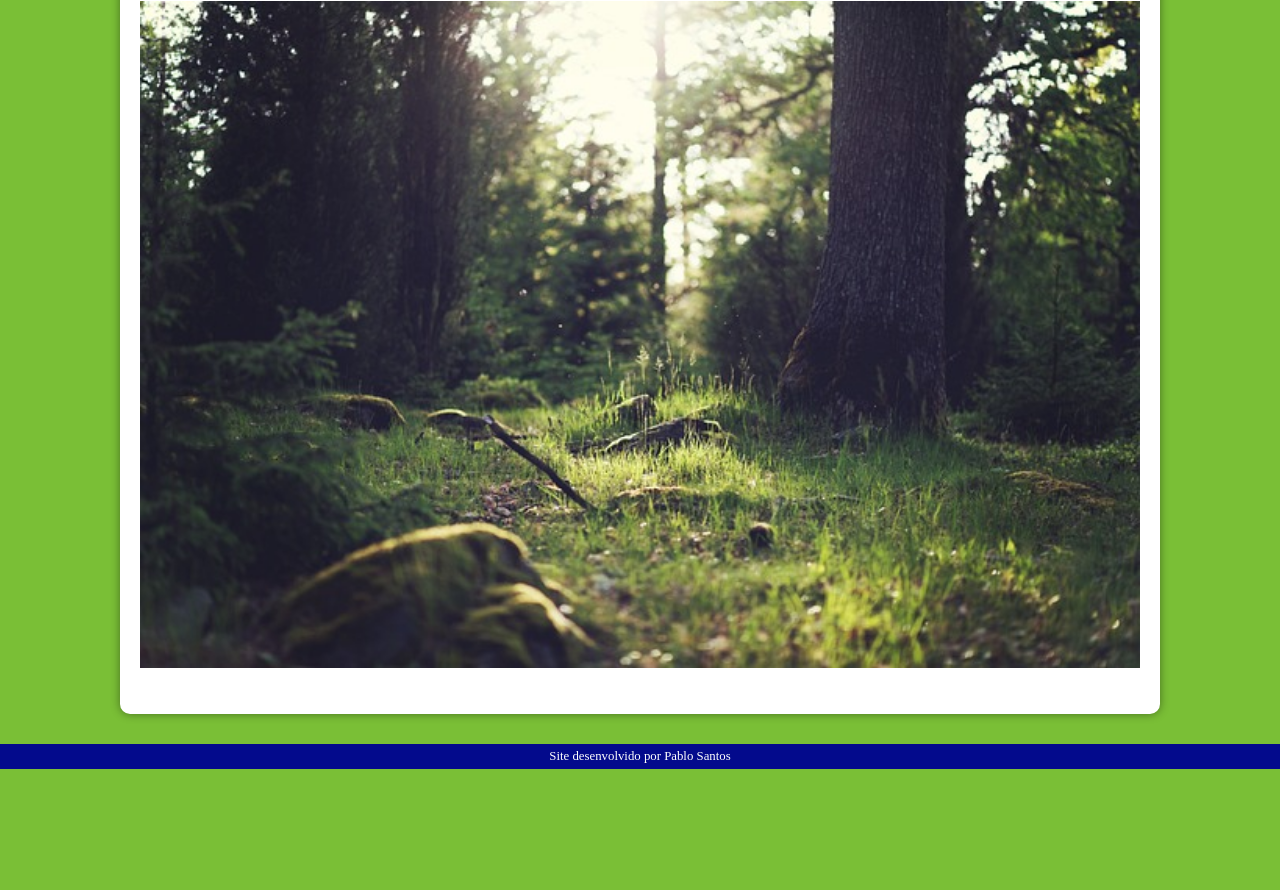
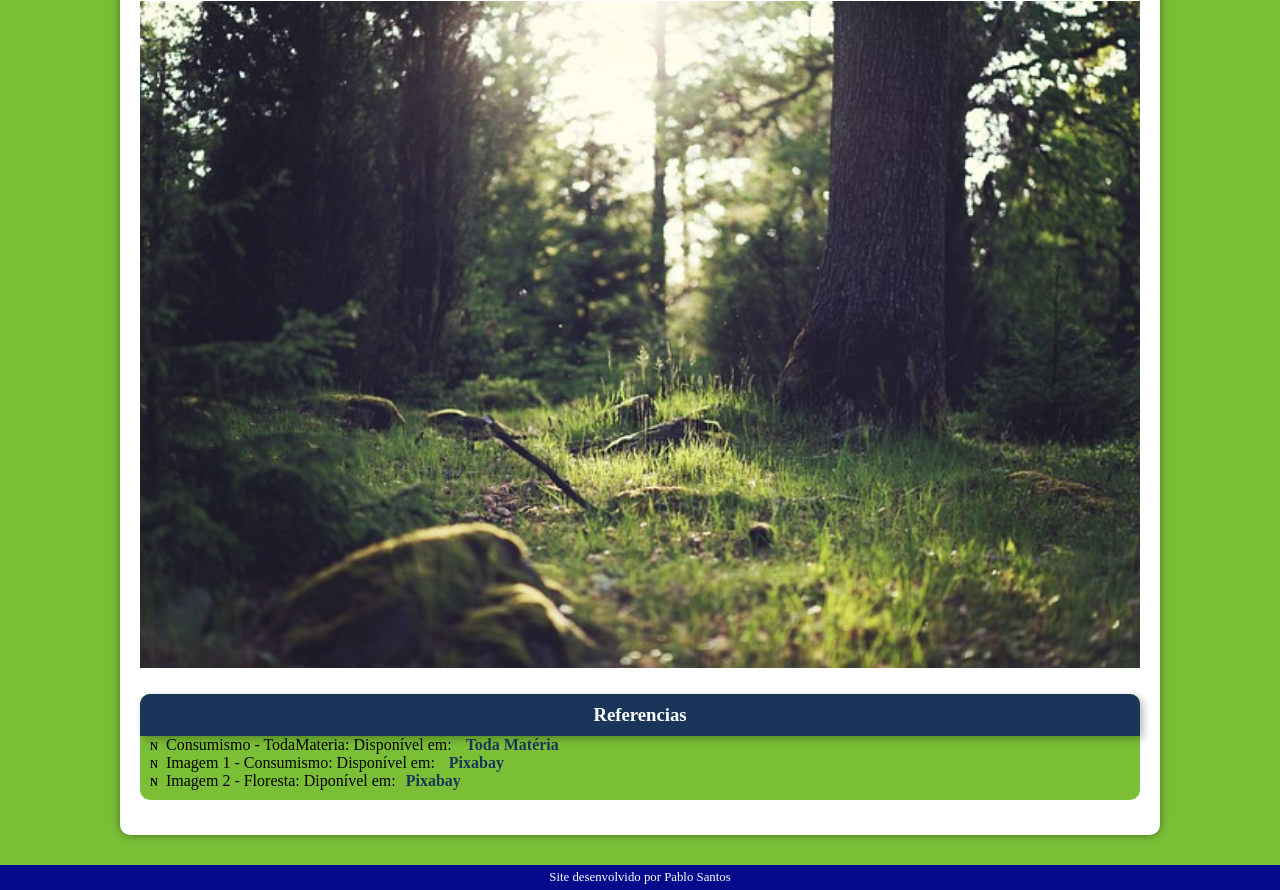
Before and after one commit to pablosantos12/projeto-geografia-escola, a plain HTML site: page index.html in a window 1280 px wide. Shown: the part 1661-2551 px from the top of the page. Before the commit the page ends 2430 px from the top, so only its background shows below. Drawn offline with Linux system fonts and the light colour scheme.

Commit message:
finalizando

```diff
--- a/estilo/style.css
+++ b/estilo/style.css
@@ -16,6 +16,10 @@
 body {
     background-color: var(--cor4);
     font-family: 'Times New Roman', Times, serif;
+}
+
+a.exterto::after {
+    content: '\00A0\1F517';
 }
 
 header {
@@ -112,6 +116,42 @@ main img.pequena {
     margin: auto;
 }
 
+aside {
+    background-color: var(--cor4);
+    padding: 10px;
+    border-radius: 10px;
+}
+
+aside > h3 {
+    text-align: center;
+    background-color: var(--cor2);
+    color: white;
+    padding: 10px;
+    margin: -10px -10px 0px -10px;
+    border-radius: 10px 10px 0px 0px;
+    box-shadow: 3px 3px 8px rgba(0, 0, 0, 0.290);
+}
+
+aside > ul {
+    list-style-type: '\274\00A\00a0';
+    list-style-position: inside;
+}
+
+.externo {
+    color: var(--cor2);
+    padding: 10px;
+    border-radius: 5px;
+    text-decoration: none;
+    font-weight: bold;
+    transition-duration: .5s;
+}
+
+.externo:hover {
+    background-color: var(--cor4);
+    color: var(--cor1);
+}
+
+
 footer {
     background-color: var(--cor0);
     color: white;
--- a/index.html
+++ b/index.html
@@ -15,7 +15,7 @@
     <nav>
         <a href="#">Home</a>
         <a href="#">Notícias</a>
-        <a href="#">Referencias Bibliográficas</a>
+        <a href="#">Referencias</a>
     </nav>
     <main>
         <article>
@@ -48,6 +48,14 @@
                 <picture>
                     <img src="imagens/floresta.jpg" alt="planeta terra em desenho">
                 </picture>
+                <aside>
+                    <h3>Referencias</h3>
+                    <ul>
+                        <li>Consumismo - TodaMateria: Disponível em: <a class="externo" target="_blank" href="https://www.todamateria.com.br/o-que-e-consumismo/">Toda Matéria</a></li>
+                        <li>Imagem 1 - Consumismo: Disponível em: <a class="externo" target="_blank" href="https://pixabay.com/pt/vectors/consumidor-encurralado-consumo-47205/">Pixabay</a></li>
+                        <li>Imagem 2 - Floresta: Diponível em:<a class="externo" target="_blank" href="https://pixabay.com/pt/photos/floresta-arvores-luz-p%c3%b3-653448/">Pixabay</a></li>
+                    </ul>
+                </aside>
             </p>
         </article>
     </main>
```
